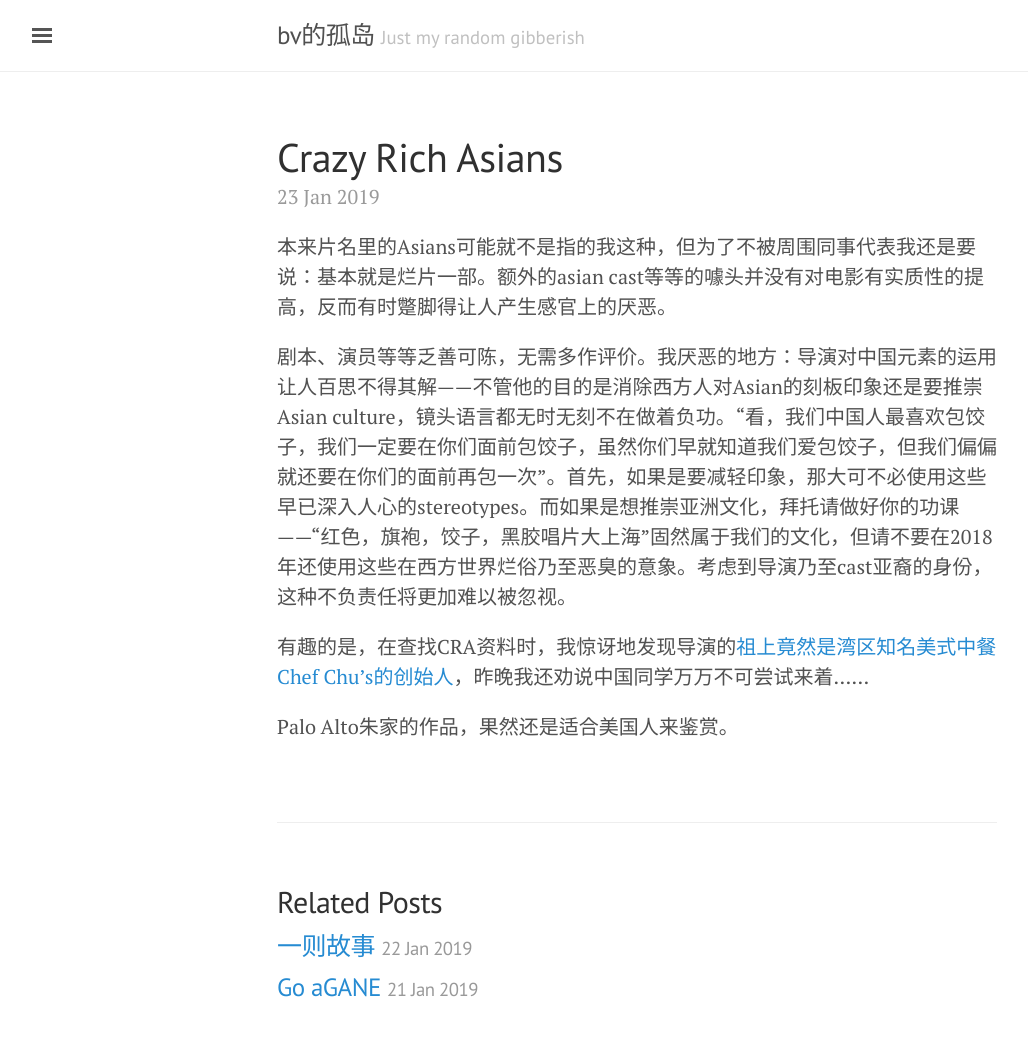
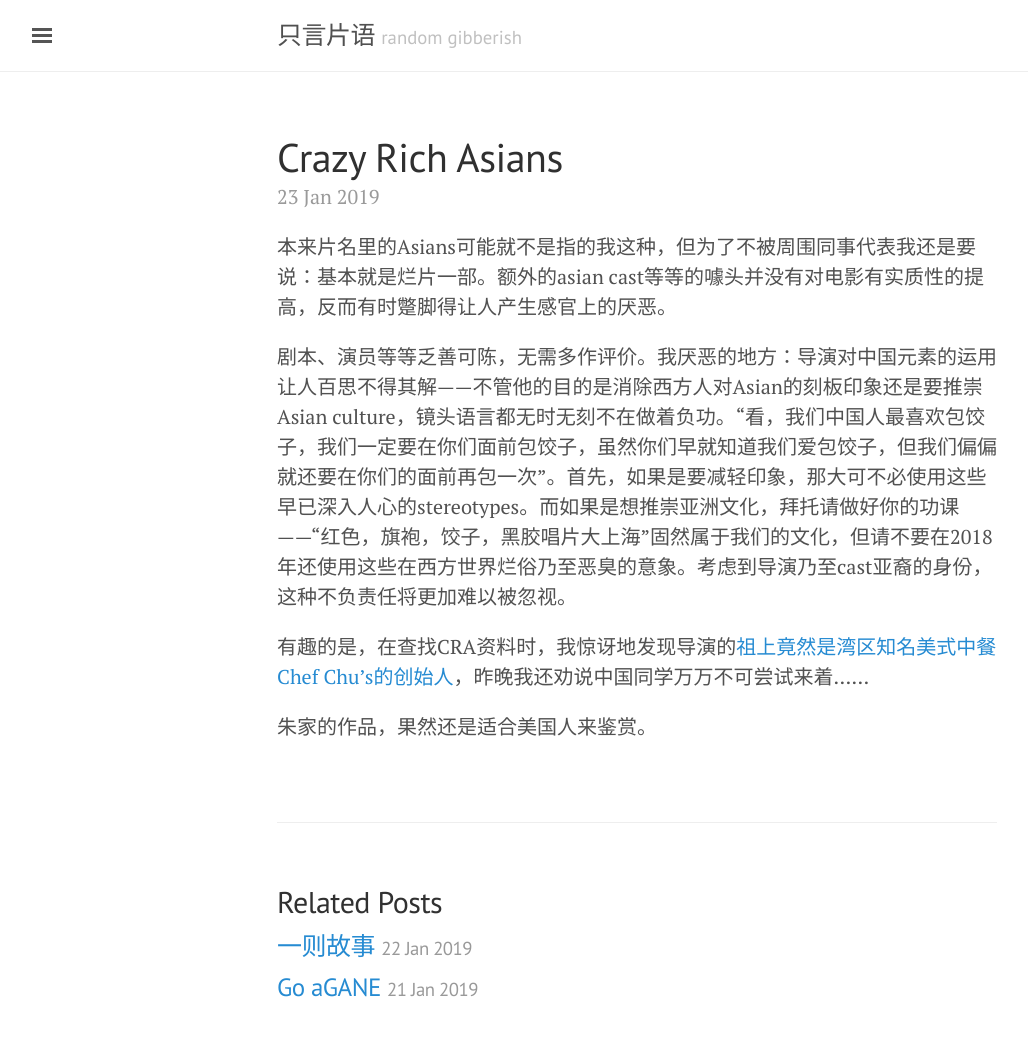
Before and after one commit to psyclaudeZ/psyclaudez.github.io, a Jekyll site: the page built from _posts/2019-01-23-cra.md, in a window 1280 px wide. Shown: the whole page, without its empty margins (3-1031 px from the left). Built offline with Jekyll 4.4.1, drawn with Linux system fonts in a browser that asks for light colours.

Commit message:
new blog name and wording for a post

```diff
--- a/_config.yml
+++ b/_config.yml
@@ -4,9 +4,9 @@
 permalink:           pretty
 
 # Setup
-title:               bv的孤岛
-tagline:             'Just my random gibberish'
-description:         '随便写写'
+title:               只言片语
+tagline:             random gibberish
+description:         只言片语
 url:                 https://psyclaudez.github.io
 baseurl:             ''
 paginate:            5
--- a/_posts/2019-01-23-cra.md
+++ b/_posts/2019-01-23-cra.md
@@ -8,4 +8,4 @@
 
 有趣的是，在查找CRA资料时，我惊讶地发现导演的[祖上竟然是湾区知名美式中餐Chef Chu's的创始人](https://en.wikipedia.org/wiki/Jon_M._Chu)，昨晚我还劝说中国同学万万不可尝试来着……
 
-Palo Alto朱家的作品，果然还是适合美国人来鉴赏。
+朱家的作品，果然还是适合美国人来鉴赏。
```
Also changed, not shown: 8 other files.
